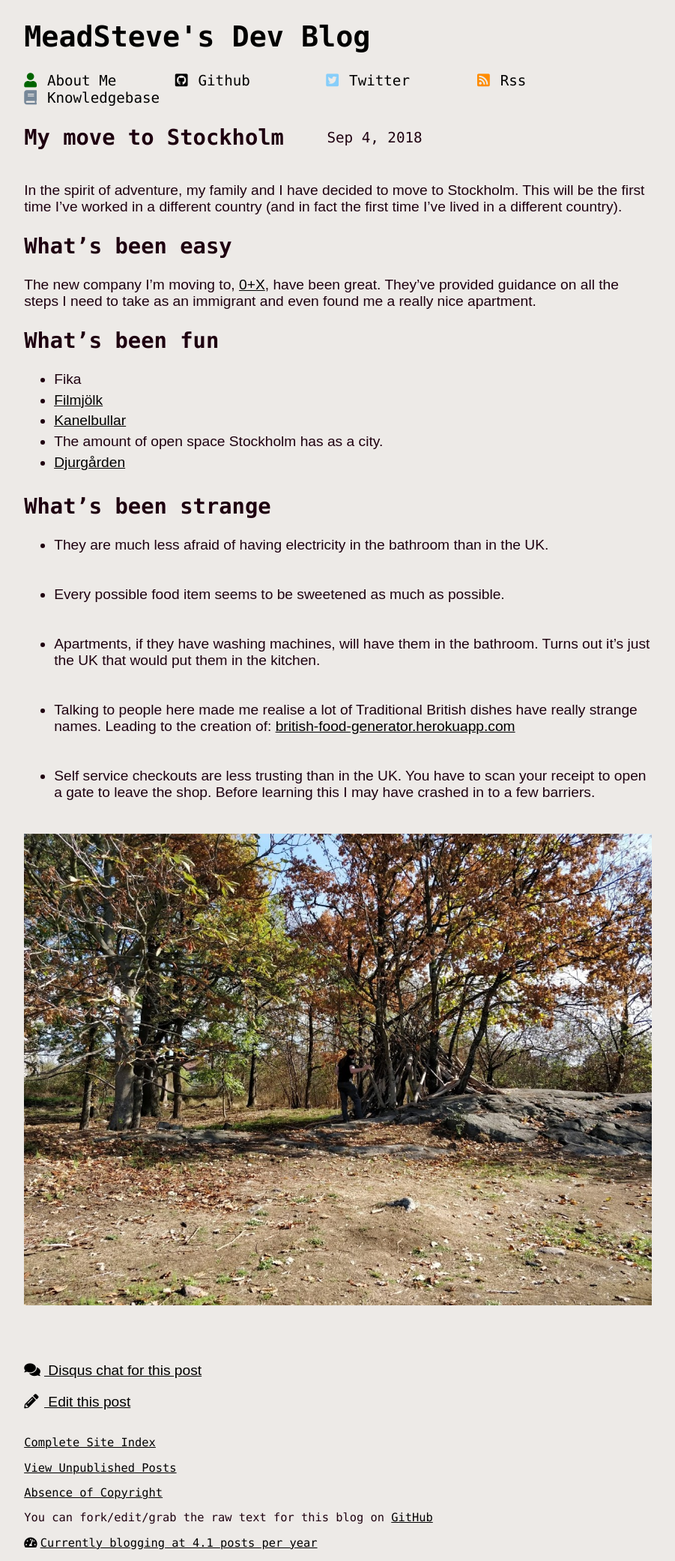
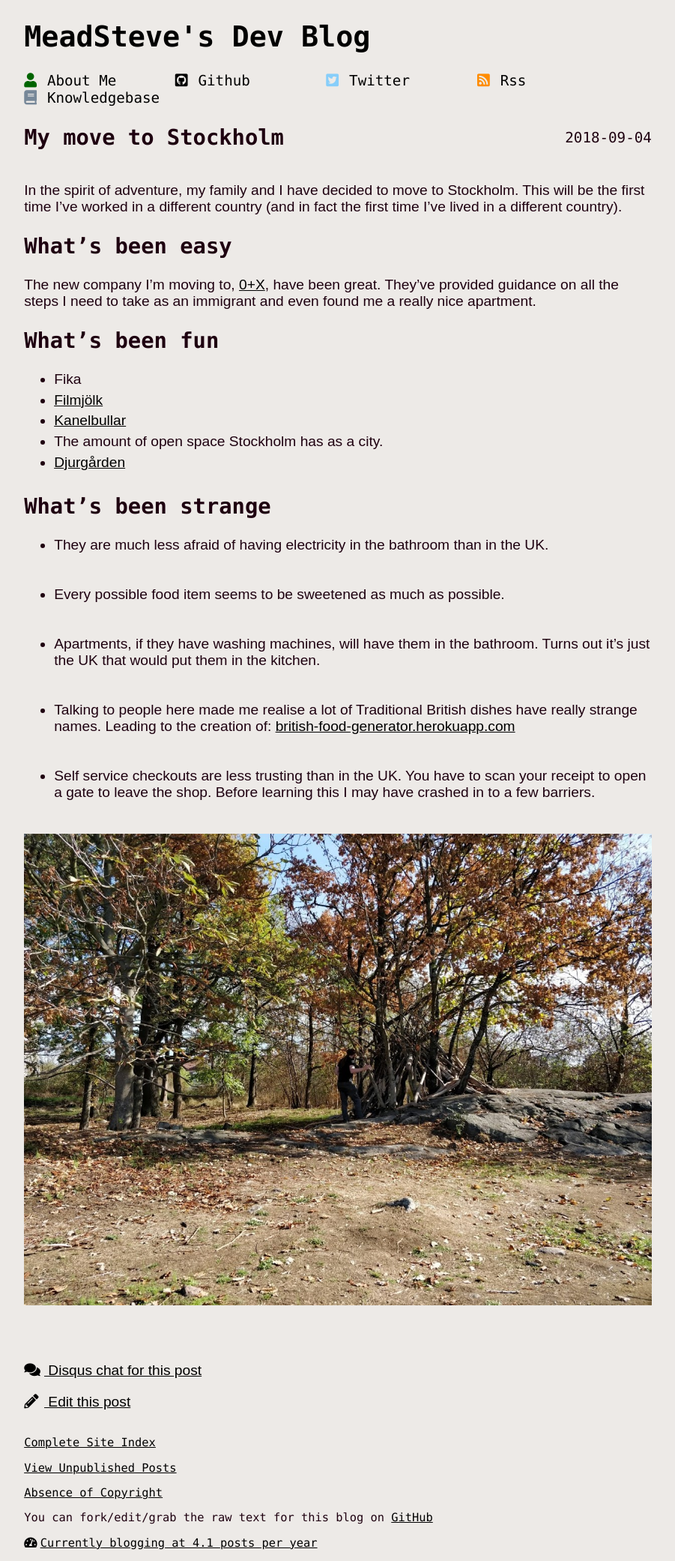
Before and after one commit to meadsteve/meadsteve.github.io, a Jekyll site: the page built from _posts/2018-09-04-move-to-stockholm.markdown, in a window 1280 px wide. Shown: the whole page at 75% size, without its empty margins (189-1090 px from the left). Built offline with Jekyll 4.4.1, drawn with Linux system fonts in a browser that asks for light colours.

Commit message:
favourite date format all the way to the right

```diff
--- a/_layouts/post.html
+++ b/_layouts/post.html
@@ -5,7 +5,7 @@ layout: default
 <article>
   <header>
     <h1>{{ page.title }}</h1>
-    <time datetime='{{ page.date | date: "%Y-%m-%d %H:%M:%S" }}' class="post-meta">{{ page.date | date: "%b %-d, %Y" }}</time>
+    <time datetime='{{ page.date | date: "%Y-%m-%d %H:%M:%S" }}' class="post-meta">{{ page.date | date: "%Y-%m-%d" }}</time>
     {% if page.update_date %}
     <span class="post-meta">Updated: <time datetime='{{ page.update_date | date: "%Y-%m-%d %H:%M:%S" }}'>{{ page.update_date | date: "%b %-d, %Y" }}</time></span><br>
     {% endif %}
--- a/css/main.css
+++ b/css/main.css
@@ -67,6 +67,7 @@ article header {
   width: 100%;
   display: flex;
   flex-wrap: wrap;
+  justify-content: space-between;
 }
 
 article header h1 {
@@ -75,6 +76,7 @@ article header h1 {
 
 article header time {
   margin: auto 0 auto 0;
+  max-width: 10em;
 }
 
 /** Link styling **/
```
